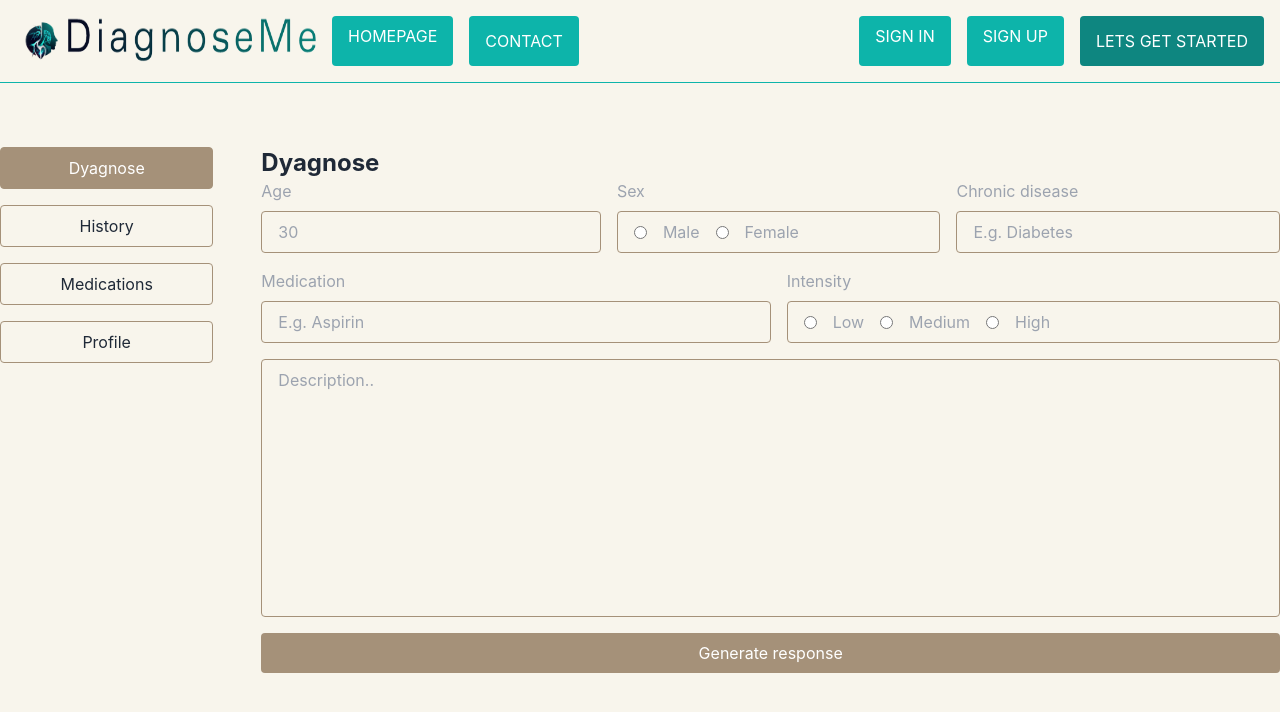
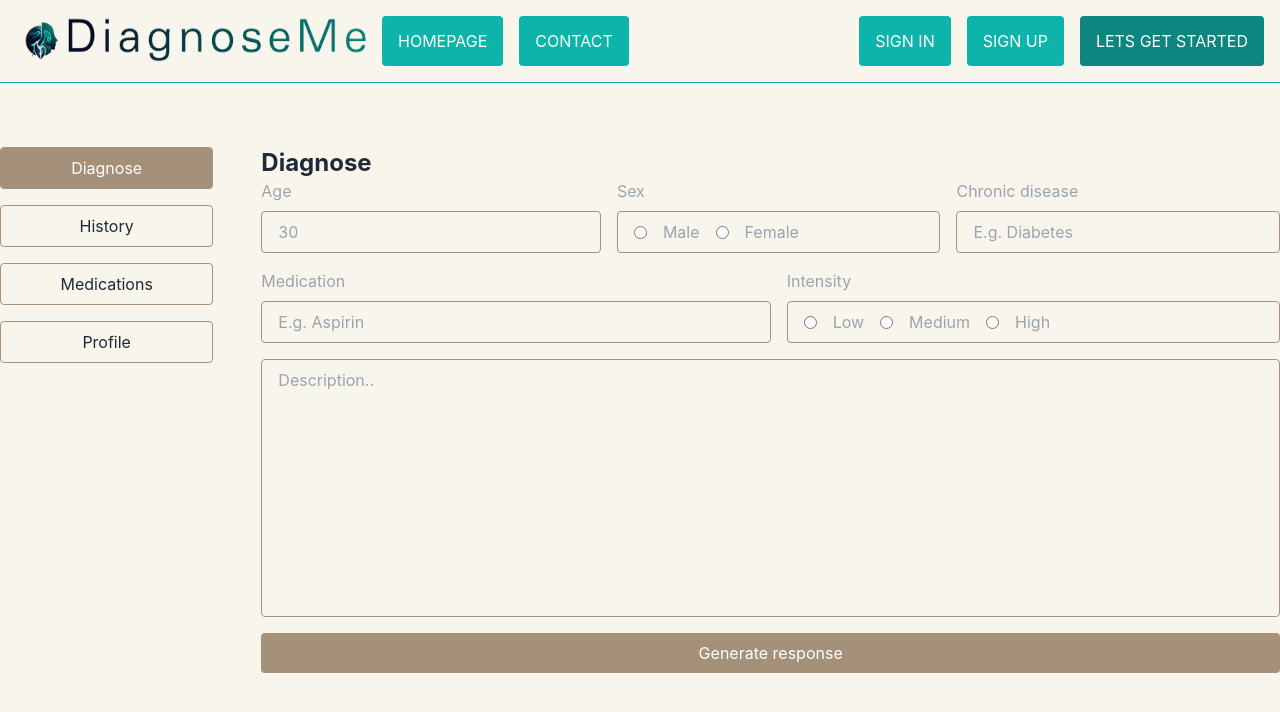
Before and after one commit to Ankora-Hackathon/team-1-frontend, a React (Create React App) app: page /dashboard in a window 1280 px wide. Shown: the top 712 px of the page. Built offline with nearby package versions, Linux system fonts and the light colour scheme.

Commit message:
Added diagnose api

```diff
--- a/src/components/shared/Header.jsx
+++ b/src/components/shared/Header.jsx
@@ -9,20 +9,36 @@ const Header = () => {
         <div className='flex justify-start w-full space-x-4'>
           <div className='flex'>
             <img src='/logoAI.png' width={50} alt='' />
-            <img src='/logoo.png' width={250} alt='' />
+            <img src='/logoo.png' width={300} alt='' />
           </div>
-          <Link to='/' className='px-4 py-2 bg-[#0db4aa] text-white rounded uppercase'>
+          <Link
+            to='/'
+            className='px-4 py-2 bg-[#0db4aa] grid place-items-center text-white rounded uppercase'
+          >
             Homepage
           </Link>
           <button className='px-4 py-2 bg-[#0db4aa] text-white rounded uppercase'>Contact</button>
         </div>
         <div className='flex justify-end w-full space-x-4'>
-          {localStorage.getItem('user') ? null : (
+          {localStorage.getItem('user') ? (
+            <Link
+              to='/dashboard'
+              className='px-4 py-2 bg-[#0db4aa] grid place-items-center text-white rounded uppercase'
+            >
+              Dashboard
+            </Link>
+          ) : (
             <>
-              <Link to='/login' className='px-4 py-2 bg-[#0db4aa] text-white rounded uppercase'>
+              <Link
+                to='/login'
+                className='px-4 py-2 bg-[#0db4aa] grid place-items-center text-white rounded uppercase'
+              >
                 Sign In
               </Link>
-              <Link to='/register' className='px-4 py-2 bg-[#0db4aa] text-white rounded uppercase'>
+              <Link
+                to='/register'
+                className='px-4 py-2 bg-[#0db4aa] grid place-items-center text-white rounded uppercase'
+              >
                 Sign Up
               </Link>
             </>
--- a/src/components/tabs/Dyagnose.jsx
+++ b/src/components/tabs/Diagnose.jsx
@@ -3,23 +3,36 @@ import { Label } from '../shared';
 import { Input } from '../shared/form';
 import { API } from '../../libs/api';
 
-const Dyagnose = () => {
+const Diagnose = () => {
   const [data, setData] = useState({});
+  const [response, setResponse] = useState({});
 
   const handleOnSubmit = async ({ event }) => {
     event.preventDefault();
-    const response = await API.post('http://localhost:5001/diagnosis/create', data);
-    console.log(response);
-    console.log(data);
+    setResponse({ status: 'fetching' });
+    try {
+      const response = await API.post(
+        'diagnosis/create',
+        { ...data, age: Number(data.age) },
+        localStorage.getItem('access_token'),
+      );
+      setResponse({ status: 'fetched', data: response });
+    } catch (error) {
+      console.log(error);
+    }
   };
 
   const handleOnChange = ({ key, value }) => {
     setData((previousState) => ({ ...previousState, [key]: value }));
   };
+
   return (
     <>
-      <h1 className='text-2xl font-bold'>Dyagnose</h1>
-      <form onSubmit={(event) => handleOnSubmit({ event })} className='flex flex-col space-y-4'>
+      <h1 className='text-2xl font-bold'>Diagnose</h1>
+      <form
+        onSubmit={(event) => handleOnSubmit({ event })}
+        className={`flex-col space-y-4 ${response.status === 'fetched' ? 'hidden' : 'flex'}`}
+      >
         <div className='grid items-center grid-cols-3 space-x-4'>
           <Label label='Age'>
             <Input
@@ -38,7 +51,7 @@ const Dyagnose = () => {
                     type='radio'
                     id='male'
                     name='gender'
-                    value='male'
+                    value='MALE'
                   />
                   <h1 className='text-gray-400'>Male</h1>
                 </label>
@@ -48,7 +61,7 @@ const Dyagnose = () => {
                     type='radio'
                     id='female'
                     name='gender'
-                    value='female'
+                    value='FEMALE'
                   />
                   <h1 className='text-gray-400'>Female</h1>
                 </label>
@@ -86,7 +99,7 @@ const Dyagnose = () => {
                     type='radio'
                     id='low'
                     name='intensity'
-                    value='low'
+                    value='LOW'
                   />
                   <h1 className='text-gray-400'>Low</h1>
                 </label>
@@ -98,7 +111,7 @@ const Dyagnose = () => {
                     type='radio'
                     id='medium'
                     name='intensity'
-                    value='medium'
+                    value='MEDIUM'
                   />
                   <h1 className='text-gray-400'>Medium</h1>
                 </label>
@@ -110,7 +123,7 @@ const Dyagnose = () => {
                     type='radio'
                     id='high'
                     name='intensity'
-                    value='high'
+                    value='HIGH'
                   />
                   <h1 className='text-gray-400'>High</h1>
                 </label>
@@ -125,12 +138,20 @@ const Dyagnose = () => {
           placeholder='Description..'
           className='px-4 py-2 bg-transparent border border-[#a59179] rounded outline-none resize-none'
         ></textarea>
-        <button type='submit' className='px-4 py-2 rounded bg-[#a59179] text-white'>
-          Generate response
+        <button
+          type='submit'
+          disabled={response.status === 'fetching'}
+          className='px-4 disabled:bg-opacity-50 py-2 rounded bg-[#a59179] text-white'
+        >
+          {response.status === 'fetching' ? 'Generating response' : 'Generate response'}
         </button>
       </form>
+
+      {response?.data?.response.choices.map((choice) => (
+        <p key={choice.index}>{choice.text}</p>
+      ))}
     </>
   );
 };
 
-export default Dyagnose;
+export default Diagnose;
--- a/src/components/tabs/index.js
+++ b/src/components/tabs/index.js
@@ -1,6 +1,6 @@
-import Dyagnose from './Dyagnose';
+import Diagnose from './Diagnose';
 import History from './History';
 import Medications from './Medications';
 import Profile from './Profile';
 
-export { Dyagnose, History, Medications, Profile };
+export { Diagnose, History, Medications, Profile };
--- a/src/libs/api.js
+++ b/src/libs/api.js
@@ -26,11 +26,14 @@ class ApiFactory {
     return res.data;
   }
 
-  async post(path, data) {
+  async post(path, data, token) {
     const res = await this.client({
       method: 'POST',
       url: `${this.url}/${path}`,
       data,
+      headers: {
+        Authorization: `Bearer ${token}`,
+      },
     });
     return res.data;
   }
--- a/src/pages/Dashboard.jsx
+++ b/src/pages/Dashboard.jsx
@@ -1,11 +1,11 @@
 import React, { useState } from 'react';
 import { Layout } from '../components/shared';
-import { Dyagnose, History, Medications, Profile } from '../components/tabs';
+import { Diagnose, History, Medications, Profile } from '../components/tabs';
 
 const menu = [
   {
-    label: 'Dyagnose',
-    value: 'dyagnose',
+    label: 'Diagnose',
+    value: 'diagnose',
   },
   {
     label: 'History',
@@ -22,14 +22,14 @@ const menu = [
 ];
 
 const Tabs = {
-  dyagnose: Dyagnose,
+  diagnose: Diagnose,
   history: History,
   medications: Medications,
   profile: Profile,
 };
 
 const Dashboard = () => {
-  const [currentTab, setCurrentTab] = useState('dyagnose');
+  const [currentTab, setCurrentTab] = useState('diagnose');
   const Tab = Tabs[currentTab];
 
   return (
```
